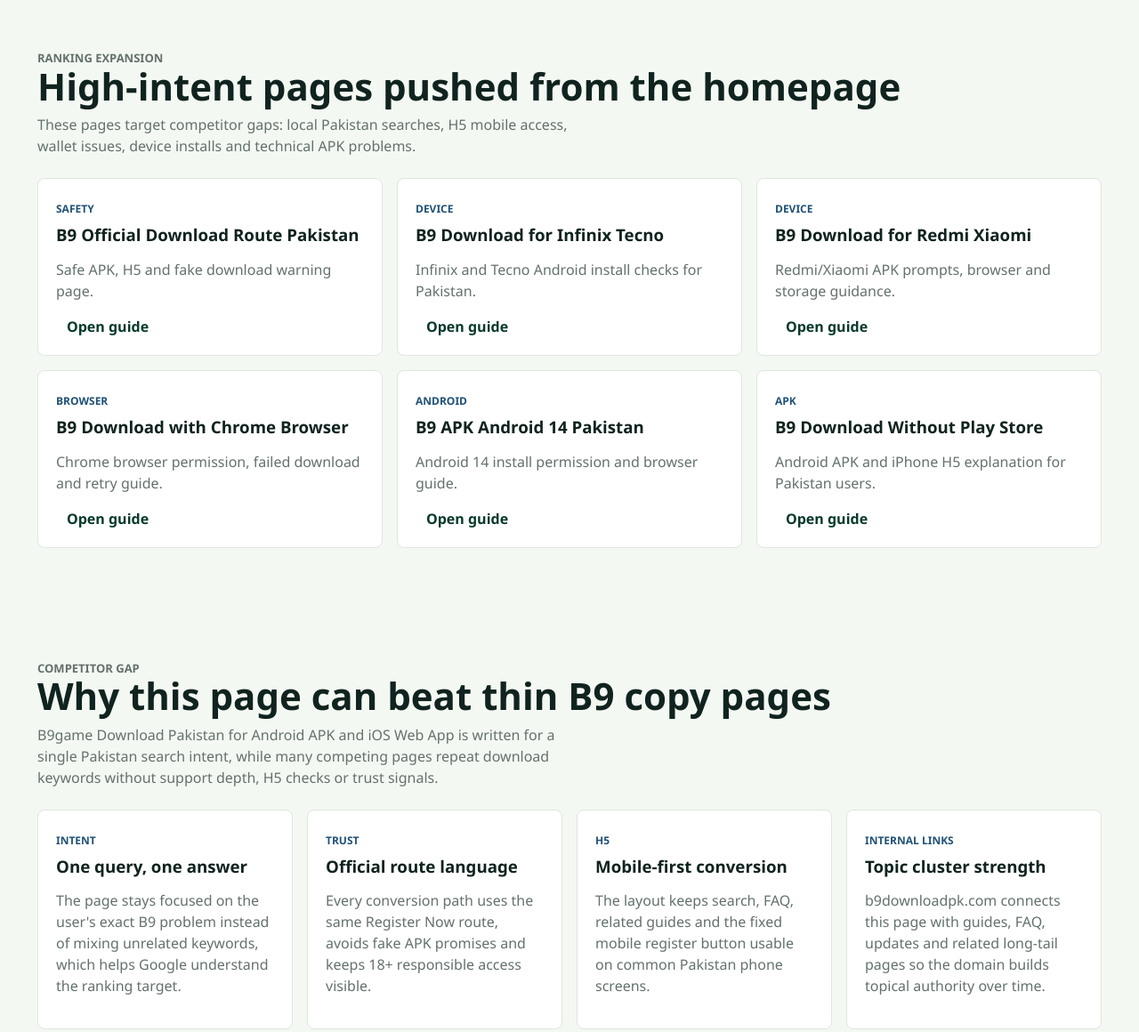
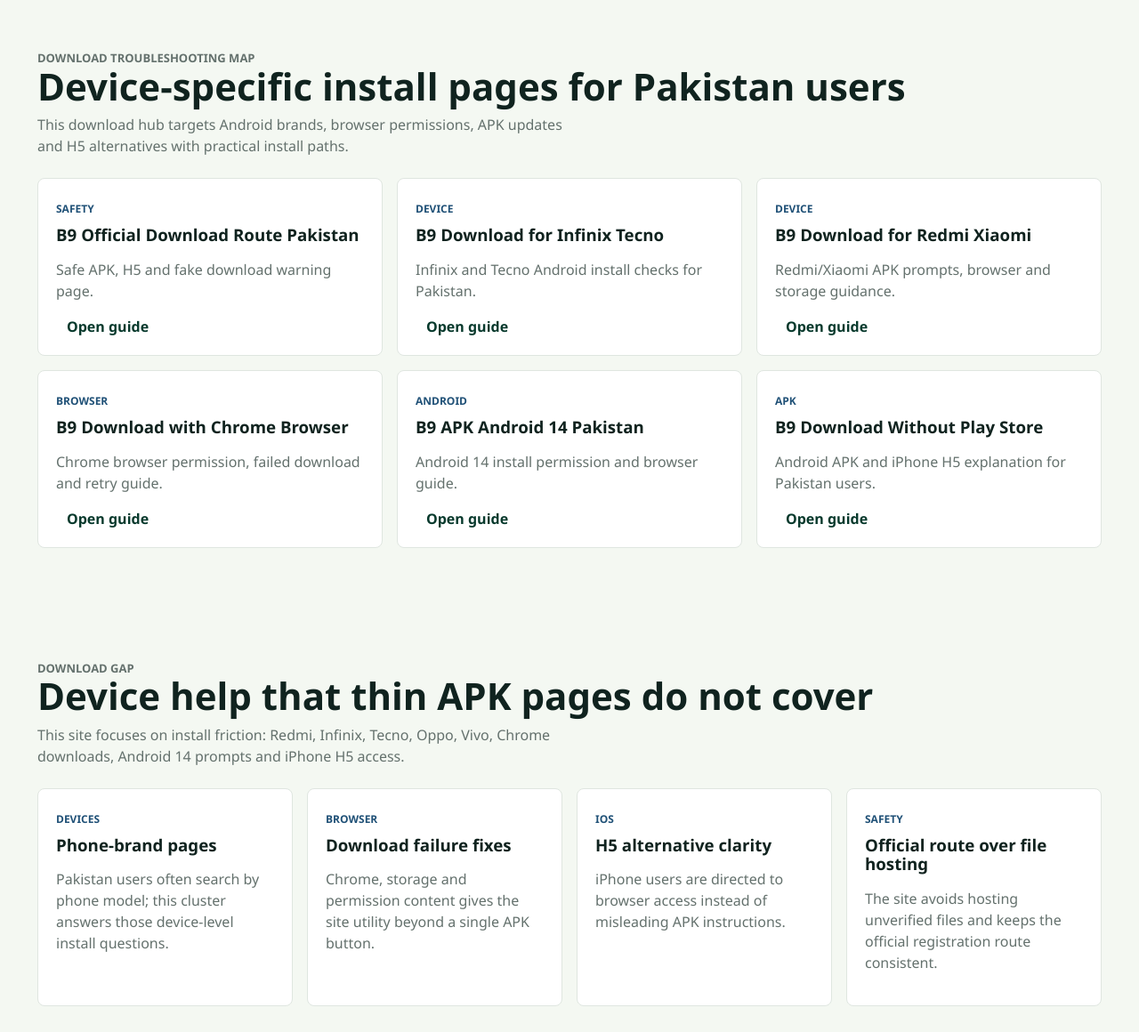
Before and after one commit to alexgkbet888-web/b9downloadpk.com, a plain HTML site: page index.html in a window 1280 px wide. Shown: the part 4040-5200 px from the top of the page at 89% size. Drawn offline with Linux system fonts and the light colour scheme.

Commit message:
Differentiate homepage SEO sections

```diff
--- a/index.html
+++ b/index.html
@@ -143,7 +143,7 @@
         </div>
       </section>
       <section class="section ranking-expansion">
-        <div class="section-title"><div><p class="eyebrow">Ranking expansion</p><h2>High-intent pages pushed from the homepage</h2><p>These pages target competitor gaps: local Pakistan searches, H5 mobile access, wallet issues, device installs and technical APK problems.</p></div></div>
+        <div class="section-title"><div><p class="eyebrow">Download troubleshooting map</p><h2>Device-specific install pages for Pakistan users</h2><p>This download hub targets Android brands, browser permissions, APK updates and H5 alternatives with practical install paths.</p></div></div>
         <div class="grid-3">
           <article class="card"><small>Safety</small><h3>B9 Official Download Route Pakistan</h3><p>Safe APK, H5 and fake download warning page.</p><a class="text-link" href="./official-download-route/">Open guide</a></article>
           <article class="card"><small>Device</small><h3>B9 Download for Infinix Tecno</h3><p>Infinix and Tecno Android install checks for Pakistan.</p><a class="text-link" href="./download-infinix-tecno/">Open guide</a></article>
@@ -154,15 +154,14 @@
         </div>
       </section>
       <section class="section competitor-gap">
-        <div class="section-title"><div><p class="eyebrow">Competitor gap</p><h2>Why this page can beat thin B9 copy pages</h2><p>B9game Download Pakistan for Android APK and iOS Web App is written for a single Pakistan search intent, while many competing pages repeat download keywords without support depth, H5 checks or trust signals.</p></div></div>
+        <div class="section-title"><div><p class="eyebrow">Download gap</p><h2>Device help that thin APK pages do not cover</h2><p>This site focuses on install friction: Redmi, Infinix, Tecno, Oppo, Vivo, Chrome downloads, Android 14 prompts and iPhone H5 access.</p></div></div>
         <div class="grid-4">
-          <article class="card"><small>Intent</small><h3>One query, one answer</h3><p>The page stays focused on the user's exact B9 problem instead of mixing unrelated keywords, which helps Google understand the ranking target.</p></article>
-          <article class="card"><small>Trust</small><h3>Official route language</h3><p>Every conversion path uses the same Register Now route, avoids fake APK promises and keeps 18+ responsible access visible.</p></article>
-          <article class="card"><small>H5</small><h3>Mobile-first conversion</h3><p>The layout keeps search, FAQ, related guides and the fixed mobile register button usable on common Pakistan phone screens.</p></article>
-          <article class="card"><small>Internal links</small><h3>Topic cluster strength</h3><p>b9downloadpk.com connects this page with guides, FAQ, updates and related long-tail pages so the domain builds topical authority over time.</p></article>
+          <article class="card"><small>Devices</small><h3>Phone-brand pages</h3><p>Pakistan users often search by phone model; this cluster answers those device-level install questions.</p></article>
+          <article class="card"><small>Browser</small><h3>Download failure fixes</h3><p>Chrome, storage and permission content gives the site utility beyond a single APK button.</p></article>
+          <article class="card"><small>iOS</small><h3>H5 alternative clarity</h3><p>iPhone users are directed to browser access instead of misleading APK instructions.</p></article>
+          <article class="card"><small>Safety</small><h3>Official route over file hosting</h3><p>The site avoids hosting unverified files and keeps the official registration route consistent.</p></article>
         </div>
       </section>
-
           <section class="section related-guides">
         <div class="section-title"><div><p class="eyebrow">Related guides</p><h2>Keep reading on b9downloadpk.com</h2></div></div>
         <div class="grid-3">
```
